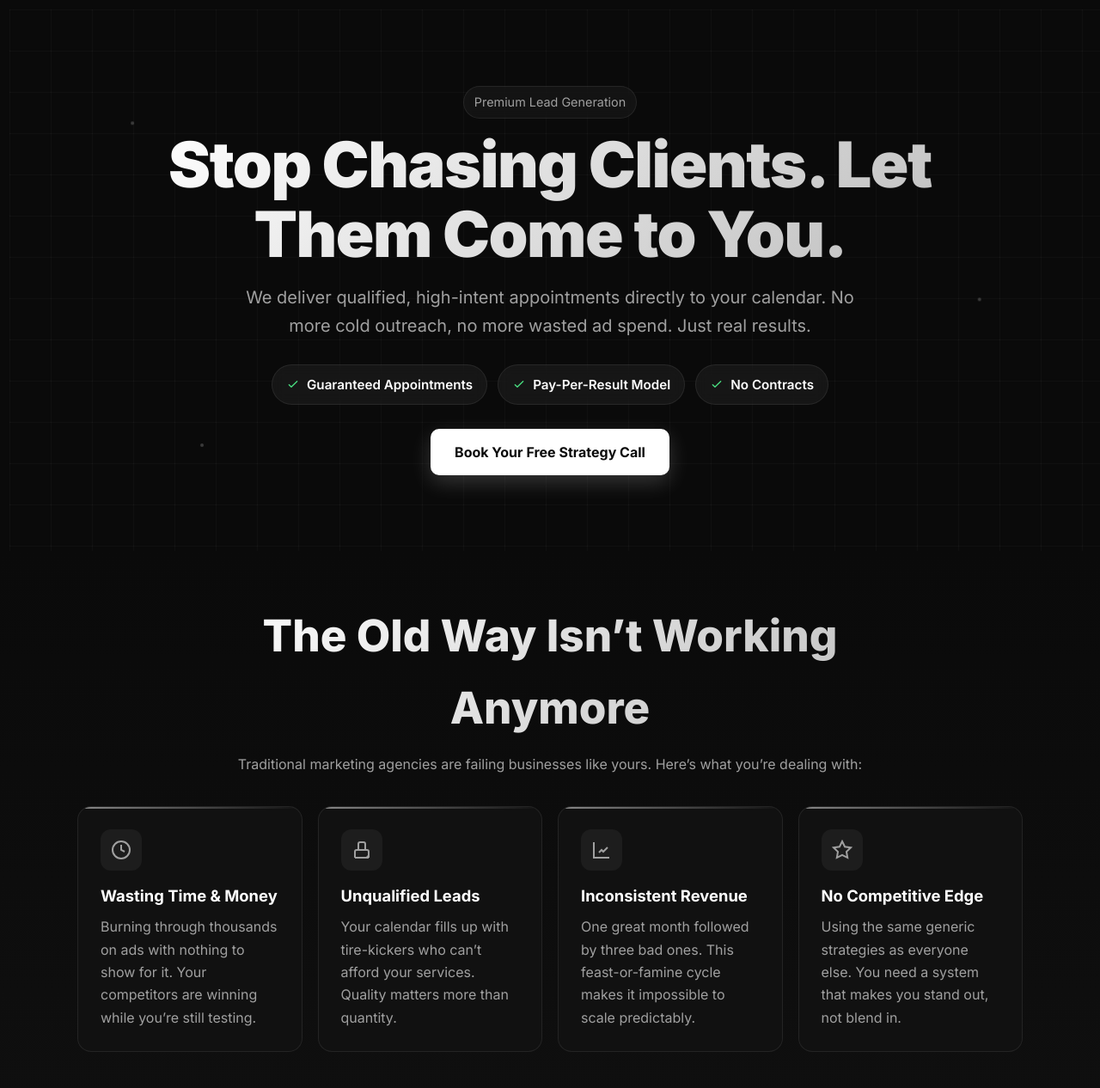
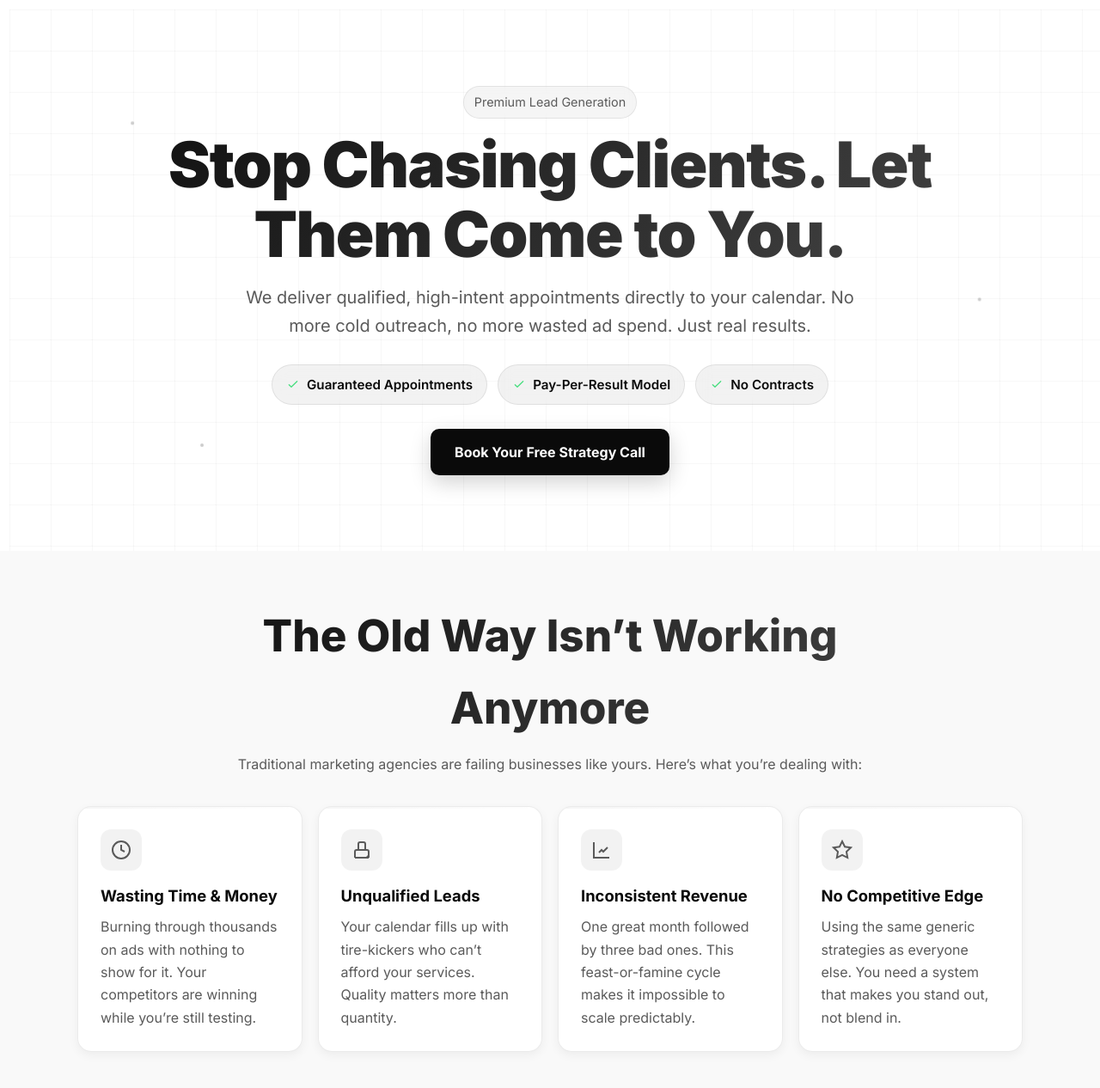
Before and after one commit to AgencyLP/RH-AGENCY-SITE, a plain HTML site: page index.html in a window 1280 px wide. Shown: the top 1266 px of the page at 86% size. Drawn offline with Linux system fonts and the light colour scheme.

Commit message:
Update index.html

```diff
--- a/index.html
+++ b/index.html
@@ -12,14 +12,20 @@
   <link href="https://fonts.googleapis.com/css2?family=Inter:wght@400;500;600;700;800;900&display=swap" rel="stylesheet">
   <style>
     :root {
-      --bg-dark: #0a0a0a;
-      --bg-card: #111111;
-      --text-primary: #ffffff;
-      --text-secondary: #a0a0a0;
-      --text-muted: #7a7a7a;
-      --accent: #ffffff;
-      --border: rgba(255, 255, 255, 0.08);
-      --gradient-text: linear-gradient(135deg, #ffffff 0%, #bdbdbd 100%);
+      /* --- NEW Light Mode Palette --- */
+      --bg-light: #ffffff;
+      --bg-section-alt: #f9f9f9;
+      --bg-card: #ffffff;
+      --bg-input: #f4f4f4;
+      --text-primary: #0a0a0a;
+      --text-secondary: #5a5a5a;
+      --accent: #0a0a0a;
+      --accent-text: #ffffff;
+      --border: rgba(0, 0, 0, 0.08);
+      --gradient-text: linear-gradient(135deg, #111111 0%, #444444 100%);
+      --shadow-soft: 0 4px 12px rgba(0, 0, 0, 0.05);
+      --shadow-medium: 0 8px 24px rgba(0, 0, 0, 0.08);
+      --shadow-heavy: 0 20px 44px rgba(0, 0, 0, .12);
     }
 
     * { margin: 0; padding: 0; box-sizing: border-box; }
@@ -28,8 +34,8 @@
 
     body {
       font-family: 'Inter', system-ui, -apple-system, Segoe UI, Roboto, sans-serif;
-      background: var(--bg-dark);
-      color: var(--text-primary);
+      background: var(--bg-light); /* <-- CHANGED */
+      color: var(--text-primary); /* <-- CHANGED */
       line-height: 1.65;
       overflow-x: hidden;
     }
@@ -37,8 +43,8 @@
     .grid-background {
       position: fixed; inset: 0; z-index: -1;
       background-image:
-        linear-gradient(rgba(255,255,255,.03) 1px, transparent 1px),
-        linear-gradient(90deg, rgba(255,255,255,.03) 1px, transparent 1px);
+        linear-gradient(rgba(0,0,0,.03) 1px, transparent 1px), /* <-- CHANGED */
+        linear-gradient(90deg, rgba(0,0,0,.03) 1px, transparent 1px); /* <-- CHANGED */
       background-size: 48px 48px;
       animation: gridMove 22s linear infinite;
       will-change: transform;
@@ -46,46 +52,170 @@
     @keyframes gridMove { 0%{transform:translate(0,0)} 100%{transform:translate(48px,48px)} }
 
     section { padding: 56px 20px; }
-    .hero { /* min-height: 85svh; */ display: flex; align-items: center; justify-content: center; position: relative; padding: 100px 20px 80px 20px; }
+
+    /* This is the fix you applied */
+    .hero {
+      /* min-height: 85svh; */
+      display: flex;
+      align-items: center;
+      justify-content: center;
+      position: relative;
+      padding: 100px 20px 80px 20px;
+    }
+
     .hero-inner { max-width: 980px; text-align:center; margin-inline:auto; }
-    .eyebrow { display:inline-flex; gap:8px; align-items:center; padding:6px 12px; border:1px solid var(--border); border-radius:999px; color:var(--text-secondary); font-size: .9rem; background: rgba(255,255,255,.04); backdrop-filter: blur(6px); }
-    .hero h1 { font-size: clamp(2.4rem, 7vw, 4.6rem); line-height:1.1; font-weight: 900; letter-spacing:-.02em; margin: 14px 0 16px; background:var(--gradient-text); -webkit-background-clip:text; -webkit-text-fill-color:transparent; }
-    .subtitle { font-size: clamp(1.05rem, 2vw, 1.25rem); color: var(--text-secondary); max-width:720px; margin:0 auto 28px; }
+    .eyebrow {
+      display:inline-flex;
+      gap:8px;
+      align-items:center;
+      padding:6px 12px;
+      border:1px solid var(--border);
+      border-radius:999px;
+      color:var(--text-secondary);
+      font-size: .9rem;
+      background: rgba(0,0,0,.04); /* <-- CHANGED */
+      backdrop-filter: blur(6px);
+    }
+    .hero h1 {
+      font-size: clamp(2.4rem, 7vw, 4.6rem);
+      line-height:1.1;
+      font-weight: 900;
+      letter-spacing:-.02em;
+      margin: 14px 0 16px;
+      background:var(--gradient-text); /* <-- Uses new variable */
+      -webkit-background-clip:text;
+      -webkit-text-fill-color:transparent;
+    }
+    .subtitle {
+      font-size: clamp(1.05rem, 2vw, 1.25rem);
+      color: var(--text-secondary); /* <-- Uses new variable */
+      max-width:720px;
+      margin:0 auto 28px;
+    }
 
     .benefits { display:flex; flex-wrap:wrap; justify-content:center; gap:12px; margin: 6px 0 28px; list-style:none; }
-    .pill { background: rgba(255,255,255,.05); border:1px solid var(--border); border-radius:999px; padding:10px 16px; font-weight:600; font-size:.95rem; display:inline-flex; align-items:center; gap:8px; backdrop-filter: blur(8px); }
-    .pill svg { width:16px; height:16px; stroke:#4ade80; }
+    .pill {
+      background: rgba(0,0,0,.05); /* <-- CHANGED */
+      border:1px solid var(--border);
+      border-radius:999px;
+      padding:10px 16px;
+      font-weight:600;
+      font-size:.95rem;
+      display:inline-flex;
+      align-items:center;
+      gap:8px;
+      backdrop-filter: blur(8px);
+    }
+    .pill svg { width:16px; height:16px; stroke:#4ade80; } /* Green checkmark looks good on light bg */
 
-    .cta { display:inline-block; background:var(--accent); color:var(--bg-dark); padding:14px 28px; border-radius:10px; text-decoration:none; font-weight:700; box-shadow:0 8px 24px rgba(255,255,255,.18); position:relative; overflow:hidden; }
-    .cta:focus-visible{ outline:2px solid #fff; outline-offset:3px; }
-    .cta::before{ content:''; position:absolute; inset:0; transform:translateX(-100%); background:linear-gradient(90deg, transparent, rgba(0,0,0,.08), transparent); transition:transform .6s ease; }
+    .cta {
+      display:inline-block;
+      background:var(--accent); /* <-- Uses new variable (black) */
+      color:var(--accent-text); /* <-- Uses new variable (white) */
+      padding:14px 28px;
+      border-radius:10px;
+      text-decoration:none;
+      font-weight:700;
+      box-shadow:0 8px 24px rgba(0,0,0,.18); /* <-- CHANGED */
+      position:relative;
+      overflow:hidden;
+    }
+    .cta:focus-visible{ outline:2px solid var(--accent); outline-offset:3px; } /* <-- Uses new variable */
+    .cta::before{
+      content:'';
+      position:absolute;
+      inset:0;
+      transform:translateX(-100%);
+      background:linear-gradient(90deg, transparent, rgba(255,255,255,.1), transparent); /* <-- CHANGED (light sheen on dark button) */
+      transition:transform .6s ease;
+    }
     .cta:hover::before{ transform:translateX(100%); }
 
-    .float { position:absolute; width:4px; height:4px; background:rgba(255,255,255,.2); border-radius:50%; animation:float 10s ease-in-out infinite; }
+    .float {
+      position:absolute;
+      width:4px;
+      height:4px;
+      background:rgba(0,0,0,.2); /* <-- CHANGED */
+      border-radius:50%;
+      animation:float 10s ease-in-out infinite;
+    }
     @keyframes float{ 0%,100%{ transform:translate(0,0)} 33%{ transform:translate(16px,-26px)} 66%{ transform:translate(-18px,24px)} }
     .float:nth-of-type(1){ top:22%; left:12%; animation-delay:0s }
     .float:nth-of-type(2){ top:58%; right:12%; animation-delay:2s }
     .float:nth-of-type(3){ bottom:18%; left:18%; animation-delay:4s }
 
     .section-header{ text-align:center; max-width:820px; margin:0 auto 36px; }
-    .section-header h2{ font-size: clamp(1.8rem, 5vw, 3.2rem); font-weight: 800; background:var(--gradient-text); -webkit-background-clip:text; -webkit-text-fill-color:transparent; margin-bottom:10px; }
-    .section-header p{ color:var(--text-secondary); }
+    .section-header h2{
+      font-size: clamp(1.8rem, 5vw, 3.2rem);
+      font-weight: 800;
+      background:var(--gradient-text); /* <-- Uses new variable */
+      -webkit-background-clip:text;
+      -webkit-text-fill-color:transparent;
+      margin-bottom:10px;
+    }
+    .section-header p{ color:var(--text-secondary); } /* <-- Uses new variable */
 
-    .pain { background: linear-gradient(180deg, var(--bg-dark) 0%, #0f0f0f 100%); }
+    .pain {
+      background: var(--bg-section-alt); /* <-- CHANGED */
+    }
     .cards { display:grid; grid-template-columns: repeat(auto-fit, minmax(260px, 1fr)); gap:18px; max-width: 1100px; margin: 0 auto; }
-    .card { background:var(--bg-card); border:1px solid var(--border); border-radius:16px; padding:26px; transition:transform .32s ease, box-shadow .32s ease, border-color .32s ease; position:relative; overflow:hidden; }
-    .card:hover{ transform: translateY(-6px); border-color:rgba(255,255,255,.2); box-shadow:0 20px 44px rgba(0,0,0,.55); }
-    .card::before{ content:''; position:absolute; top:0; left:-100%; height:2px; right:0; background:linear-gradient(90deg, transparent, rgba(255,255,255,.5), transparent); transition: transform .6s ease; transform:translateX(0); }
+    .card {
+      background:var(--bg-card); /* <-- Uses new variable (white) */
+      border:1px solid var(--border);
+      border-radius:16px;
+      padding:26px;
+      transition:transform .32s ease, box-shadow .32s ease, border-color .32s ease;
+      position:relative;
+      overflow:hidden;
+      box-shadow: var(--shadow-soft); /* <-- ADDED default shadow for depth */
+    }
+    .card:hover{
+      transform: translateY(-6px);
+      border-color:rgba(0,0,0,.15); /* <-- CHANGED */
+      box-shadow: var(--shadow-medium); /* <-- CHANGED */
+    }
+    .card::before{
+      content:'';
+      position:absolute;
+      top:0;
+      left:-100%;
+      height:2px;
+      right:0;
+      background:linear-gradient(90deg, transparent, rgba(0,0,0,.04), transparent); /* <-- CHANGED (subtle dark sheen) */
+      transition: transform .6s ease;
+      transform:translateX(0);
+    }
     .card:hover::before{ transform:translateX(200%); }
-    .icon { width:48px; height:48px; border-radius:12px; background: rgba(255,255,255,.05); display:flex; align-items:center; justify-content:center; color:var(--text-secondary); margin-bottom:14px; }
-    .card h3{ font-size:1.15rem; margin-bottom:8px; }
-    .card p{ color:var(--text-secondary); }
+    .icon {
+      width:48px;
+      height:48px;
+      border-radius:12px;
+      background: rgba(0,0,0,.05); /* <-- CHANGED */
+      display:flex;
+      align-items:center;
+      justify-content:center;
+      color:var(--text-secondary); /* <-- Uses new variable */
+      margin-bottom:14px;
+    }
+    .card h3{ font-size:1.15rem; margin-bottom:8px; } /* Color is inherited from body */
+    .card p{ color:var(--text-secondary); } /* <-- Uses new variable */
 
     .reveal{ opacity:0; transform:translateY(26px); transition: opacity .7s ease, transform .7s ease; }
     .reveal.active{ opacity:1; transform:translateY(0); }
 
     #contact .form{ max-width:760px; margin: 20px auto 0; display:grid; gap:12px; }
-    #contact input, #contact textarea{ padding:14px 16px; border-radius:12px; border:1px solid var(--border); background:var(--bg-card); color:var(--text-primary); }
+    #contact input, #contact textarea{
+      padding:14px 16px;
+      border-radius:12px;
+      border:1px solid var(--border);
+      background:var(--bg-input); /* <-- CHANGED */
+      color:var(--text-primary);
+    }
+    #contact input:focus, #contact textarea:focus {
+      outline: 2px solid var(--accent);
+      outline-offset: -1px;
+      border-color: var(--accent);
+    }
     #contact textarea{ min-height:120px; resize:vertical; }
 
     @media (prefers-reduced-motion: reduce){ *{ animation:none !important; transition:none !important; } .grid-background{ animation:none; } }
@@ -150,6 +280,7 @@
       <article class="card reveal">
         <div class="icon" aria-hidden="true">
           <svg width="24" height="24" fill="none" stroke="currentColor" stroke-width="2" aria-hidden="true"><path d="M12 2l3.09 6.26L22 9.27l-5 4.87 1.18 6.88L12 17.77l-6.18 3.25L7 14.14 2 9.27l6.91-1.01L12 2z"></path></svg>
+
         </div>
         <h3>No Competitive Edge</h3>
         <p>Using the same generic strategies as everyone else. You need a system that makes you stand out, not blend in.</p>
```
